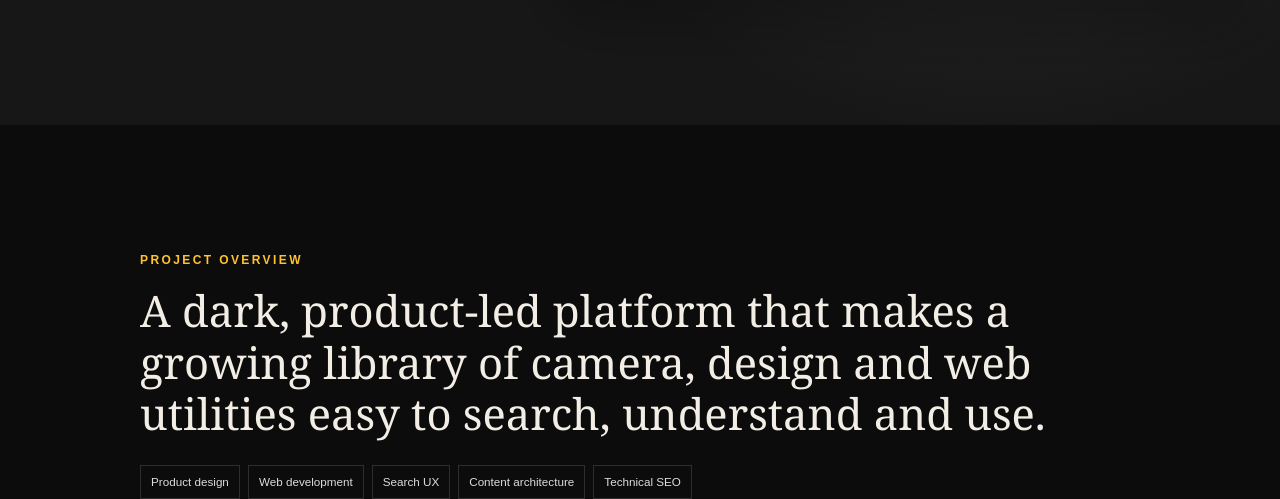
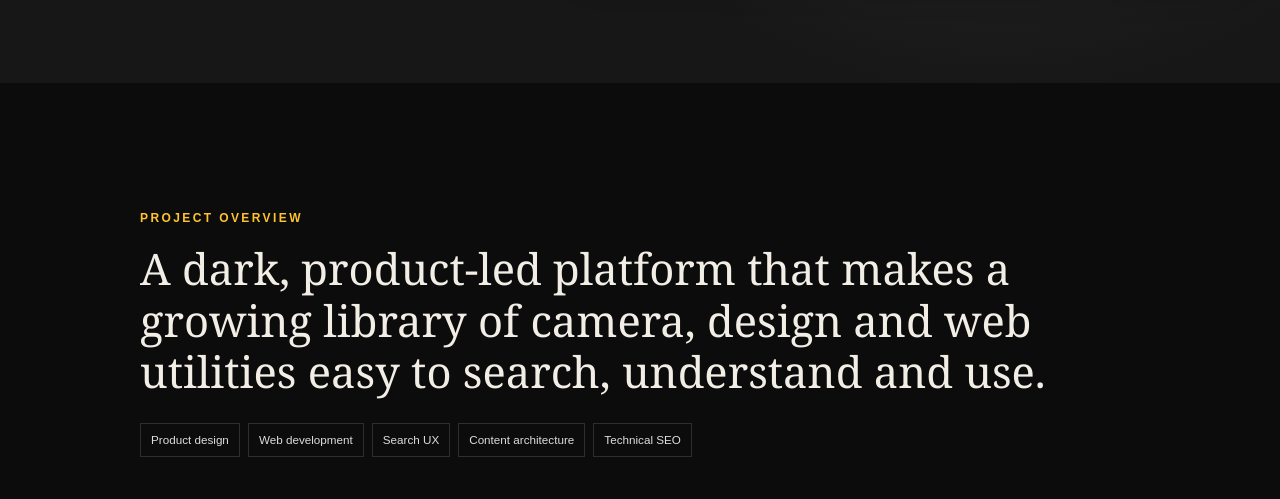
Before and after one commit to andrewnambrose-27/justymedia-site, a website: page work/27tools/index.html in a window 1280 px wide. Shown: the part 601-1100 px from the top of the page. Drawn offline with Linux system fonts and the light colour scheme.

Commit message:
Add files via upload

```diff
--- a/work/27tools/index.html
+++ b/work/27tools/index.html
@@ -23,11 +23,11 @@
     <link rel="icon" href="/favicons/favicon-96x96.png?v=20260818-2" type="image/png" sizes="96x96">
     <link rel="apple-touch-icon" href="/favicons/apple-touch-icon.png?v=20260818-2" sizes="180x180">
     <link rel="manifest" href="/favicons/site.webmanifest?v=20260818-2">
-    <link rel="stylesheet" href="/styles.css?v=20260830-5">
+    <link rel="stylesheet" href="/styles.css?v=20260830-6">
     <link rel="stylesheet" href="/site-components.css?v=20260830-1">
     <script type="application/ld+json">{"@context":"https://schema.org","@graph":[{"@type":"CreativeWork","name":"27tools website","url":"https://justymedia.co.uk/work/27tools/","description":"Website design and development for 27tools, a growing collection of free, fast and privacy-friendly browser tools for creators, developers and everyday tasks.","image":"https://justymedia.co.uk/website-screenshots/27tools/27tools homepage screenshot.png","creator":{"@id":"https://justymedia.co.uk/#business"},"about":{"@type":"WebSite","name":"27tools","url":"https://27tools.co/"},"isPartOf":{"@id":"https://justymedia.co.uk/#website"}},{"@type":"BreadcrumbList","itemListElement":[{"@type":"ListItem","position":1,"name":"Home","item":"https://justymedia.co.uk/"},{"@type":"ListItem","position":2,"name":"Work","item":"https://justymedia.co.uk/work/"},{"@type":"ListItem","position":3,"name":"Websites","item":"https://justymedia.co.uk/work/websites/"},{"@type":"ListItem","position":4,"name":"27tools","item":"https://justymedia.co.uk/work/27tools/"}]}]}</script>
   </head>
-  <body class="">
+  <body class="work-project-page">
     <a class="skip-link" href="#main-content">Skip to main content</a>
     <header class="site-header">
       <div class="top-strip"><div class="social-links"><a href="https://www.instagram.com/justymedia/" aria-label="Justy Media on Instagram" target="_blank" rel="me noopener noreferrer"><svg viewBox="0 0 24 24" aria-hidden="true" focusable="false" fill="none" stroke="currentColor" stroke-width="2"><rect x="3" y="3" width="18" height="18" rx="5"></rect><circle cx="12" cy="12" r="4"></circle><circle cx="17.5" cy="6.5" r="1" fill="currentColor" stroke="none"></circle></svg></a><a href="https://www.facebook.com/justymedia/" aria-label="Justy Media on Facebook" target="_blank" rel="me noopener noreferrer"><svg viewBox="0 0 24 24" aria-hidden="true" focusable="false" fill="currentColor"><path d="M13.6 22v-8h2.7l.4-3.1h-3.1V9c0-.9.3-1.5 1.6-1.5h1.7V4.7c-.3 0-1.3-.1-2.5-.1-2.5 0-4.2 1.5-4.2 4.3v2H7.4V14h2.8v8h3.4Z"></path></svg></a></div><a class="email-link" href="mailto:andrew.n.ambrose@gmail.com">andrew.n.ambrose@gmail.com</a></div>
```
Also changed, not shown: work/compradar/index.html (+2 -2 lines), work/graphic-design/index.html (+1 -1 lines), work/index.html (+1 -1 lines), work/photography/index.html (+1 -1 lines), work/vulcan-sports/index.html (+2 -2 lines), work/websites/index.html (+1 -1 lines).
